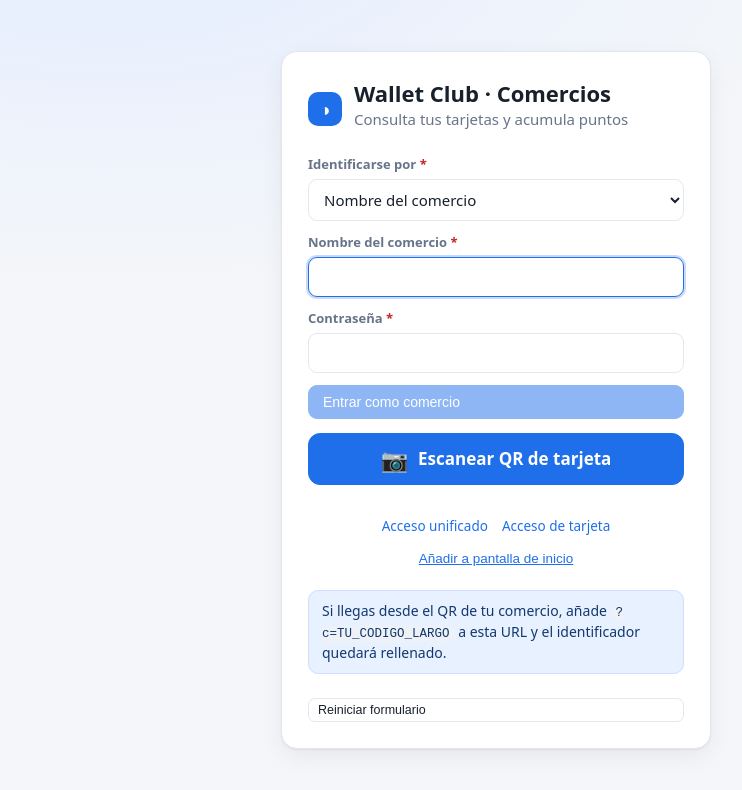
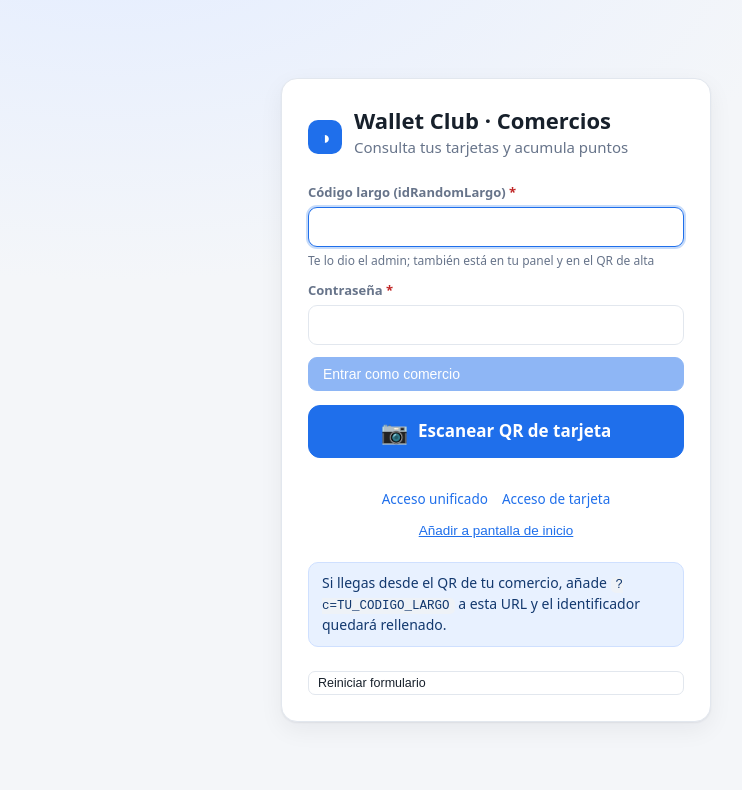
Before and after one commit to rrgarre/Wallet-Club-front, a React (Vite) app: page /comercio in a window 1280 px wide. Shown: the top 790 px of the page, without its empty margins (144-886 px from the left). Built offline with nearby package versions, Linux system fonts and the light colour scheme.

Commit message:
login de comercio sólo por idlargarandom, no por nombre

```diff
--- a/src/auth/AuthContext.jsx
+++ b/src/auth/AuthContext.jsx
@@ -34,14 +34,17 @@ export function AuthProvider({ children }) {
   const loginAdmin = async (nombre, password) =>
     entrar(await api('/api/auth/admin/login', { method: 'POST', body: { nombre, password }, token: false }));
 
-  /** identificador: { nombre } o { idRandomLargo } según lo que introduzca el usuario */
-  const loginComercio = async ({ password, nombre, idRandomLargo }) => {
-    const body = { password };
-    if (idRandomLargo) body.idRandomLargo = idRandomLargo;
-    else body.nombre = nombre;
+  /**
+   * Login de comercio: **SÓLO por código largo** (`idRandomLargo`) — en el
+   * front ya no existe la opción de entrar con `nombre` (se quitó el
+   * desplegable del formulario).
+   */
+  const loginComercio = async ({ password, idRandomLargo }) => {
     // `entrar` guarda en localStorage Y actualiza el estado de React:
     // sin eso haría falta pulsar F5 para que se vea la sesión.
-    return entrar(await api('/api/auth/comercio/login', { method: 'POST', body, token: false }));
+    return entrar(
+      await api('/api/auth/comercio/login', { method: 'POST', body: { password, idRandomLargo }, token: false })
+    );
   };
 
   const loginTarjeta = async ({ email, password, comercioId }) => {
--- a/src/components/logins.jsx
+++ b/src/components/logins.jsx
@@ -59,11 +59,15 @@ export function FormLoginAdmin({ onListo }) {
 }
 
 /* ──────────────────────── Comercio ──────────────────────── */
+/**
+ * Acceso de comercio **sólo por código largo** (`idRandomLargo`): ya no hay
+ * desplegable para elegir entre nombre del comercio y código.
+ * `prefijo` precarga el código (p. ej. `/comercio?c=<idRandomLargo>`).
+ */
 export function FormLoginComercio({ onListo, prefijo }) {
   const { loginComercio } = useAuth();
   const navegar = useNavigate();
   const loc = useLocation();
-  const [por, setPor] = useState(prefijo && /^[0-9a-f]{48}$/i.test(prefijo) ? 'codigo' : 'nombre');
   const [identificador, setIdentificador] = useState(prefijo || '');
   const [password, setPassword] = useState('');
   const [error, setError] = useState(null);
@@ -74,11 +78,7 @@ export function FormLoginComercio({ onListo, prefijo }) {
     setEnviando(true);
     setError(null);
     try {
-      await loginComercio({
-        password,
-        nombre: por === 'nombre' ? identificador : undefined,
-        idRandomLargo: por === 'codigo' ? identificador : undefined,
-      });
+      await loginComercio({ password, idRandomLargo: identificador });
       if (onListo) onListo();
       else navegar(destinoTrasLogin('comercio', loc.state?.next), { replace: true });
     } catch (err) {
@@ -91,13 +91,11 @@ export function FormLoginComercio({ onListo, prefijo }) {
   return (
     <form onSubmit={enviar} className="form">
       <Aviso tipo="error">{error}</Aviso>
-      <Campo label="Identificarse por" requerido>
-        <select className="input" value={por} onChange={(e) => setPor(e.target.value)}>
-          <option value="nombre">Nombre del comercio</option>
-          <option value="codigo">Código largo (idRandomLargo)</option>
-        </select>
-      </Campo>
-      <Campo label={por === 'nombre' ? 'Nombre del comercio' : 'Código largo'} requerido>
+      <Campo
+        label="Código largo (idRandomLargo)"
+        requerido
+        hint="Te lo dio el admin; también está en tu panel y en el QR de alta"
+      >
         <input className="input" value={identificador} onChange={(e) => setIdentificador(e.target.value)} autoFocus />
       </Campo>
       <Campo label="Contraseña" requerido>
```
Also changed, not shown: 1 other file (tests, documents, lock files or other folders).
